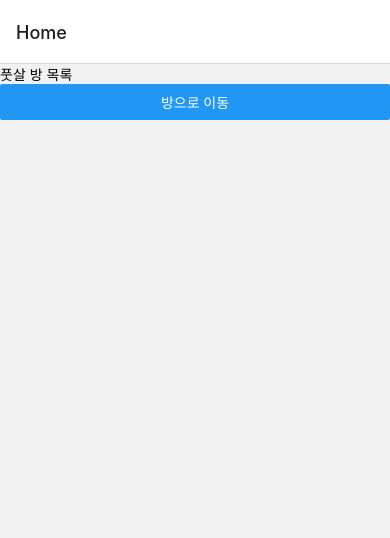
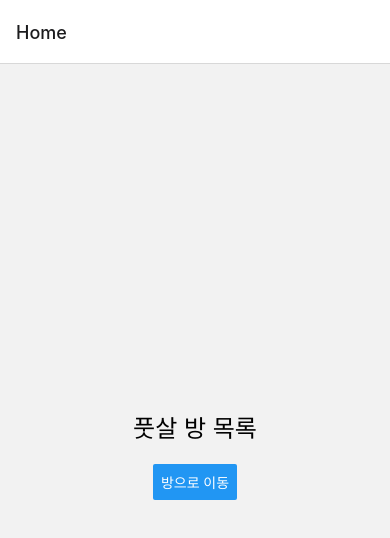
Before and after one commit to Chungyezun/KaiPlab, a React Native app in the folder Plab/: screen /Home in a window 390 px wide. Shown: the top 538 px of the page. Built offline with nearby package versions, Linux system fonts and the light colour scheme.

Commit message:
Change to typescript

```diff
--- a/Plab/package.json
+++ b/Plab/package.json
@@ -12,6 +12,7 @@
   "dependencies": {
     "@react-native-community/masked-view": "^0.1.11",
     "@react-navigation/native": "^6.1.18",
+    "@react-navigation/native-stack": "^6.11.0",
     "@react-navigation/stack": "^6.4.1",
     "expo": "^51.0.32",
     "react": "18.3.1",
--- a/Plab/src/navigation/AppNavigator.js
+++ b/Plab/src/navigation/AppNavigator.tsx
@@ -1,12 +1,13 @@
 import React from 'react';
 import { NavigationContainer } from '@react-navigation/native';
-import { createStackNavigator } from '@react-navigation/stack';
+import { createNativeStackNavigator } from '@react-navigation/native-stack';
 import HomeScreen from '../screens/HomeScreen';
 import RoomScreen from '../screens/RoomScreen';
+import { RootStackParamList } from '../types';
 
-const Stack = createStackNavigator();
+const Stack = createNativeStackNavigator<RootStackParamList>();
 
-const AppNavigator = () => {
+const AppNavigator: React.FC = () => {
   return (
     <NavigationContainer>
       <Stack.Navigator initialRouteName="Home">
--- a/Plab/src/screens/HomeScreen.js
+++ /dev/null
@@ -1,17 +0,0 @@
-import React from 'react';
-import { View, Text, Button } from 'react-native';
-
-const HomeScreen = ({ navigation }) => {
-  return (
-    <View>
-      <Text>풋살 방 목록</Text>
-      {/* 방 목록을 여기서 보여줄 예정 */}
-      <Button
-        title="방으로 이동"
-        onPress={() => navigation.navigate('Room')}
-      />
-    </View>
-  );
-};
-
-export default HomeScreen;
--- /dev/null
+++ b/Plab/src/screens/HomeScreen.tsx
@@ -0,0 +1,33 @@
+import React from 'react';
+import { View, Text, Button, StyleSheet } from 'react-native';
+import { NativeStackScreenProps } from '@react-navigation/native-stack';
+import { RootStackParamList } from '../types'; // 아래에 설명할 types.ts 파일
+
+type Props = NativeStackScreenProps<RootStackParamList, 'Home'>;
+
+const HomeScreen: React.FC<Props> = ({ navigation }) => {
+  return (
+    <View style={styles.container}>
+      <Text style={styles.header}>풋살 방 목록</Text>
+      <Button
+        title="방으로 이동"
+        onPress={() => navigation.navigate('Room')}
+      />
+    </View>
+  );
+};
+
+const styles = StyleSheet.create({
+  container: {
+    flex: 1,
+    justifyContent: 'center',
+    alignItems: 'center',
+    padding: 16,
+  },
+  header: {
+    fontSize: 24,
+    marginBottom: 20,
+  },
+});
+
+export default HomeScreen;
--- a/Plab/src/screens/RoomScreen.js
+++ /dev/null
@@ -1,13 +0,0 @@
-import React from 'react';
-import { View, Text } from 'react-native';
-
-const RoomScreen = () => {
-  return (
-    <View>
-      <Text>방 세부 정보 및 채팅</Text>
-      {/* 여기서 채팅 UI와 방 세부 정보 구현 */}
-    </View>
-  );
-};
-
-export default RoomScreen;
--- /dev/null
+++ b/Plab/src/screens/RoomScreen.tsx
@@ -0,0 +1,26 @@
+import React from 'react';
+import { View, Text, StyleSheet } from 'react-native';
+
+const RoomScreen: React.FC = () => {
+  return (
+    <View style={styles.container}>
+      <Text style={styles.header}>방 세부 정보 및 채팅</Text>
+      {/* 여기서 채팅 UI와 방 세부 정보 구현 */}
+    </View>
+  );
+};
+
+const styles = StyleSheet.create({
+  container: {
+    flex: 1,
+    justifyContent: 'center',
+    alignItems: 'center',
+    padding: 16,
+  },
+  header: {
+    fontSize: 24,
+    marginBottom: 20,
+  },
+});
+
+export default RoomScreen;
--- /dev/null
+++ b/Plab/src/types.ts
@@ -0,0 +1,5 @@
+// types.ts
+export type RootStackParamList = {
+    Home: undefined;
+    Room: undefined;
+  };
```
Also changed, not shown: 2 other files (tests, documents, lock files or other folders).
